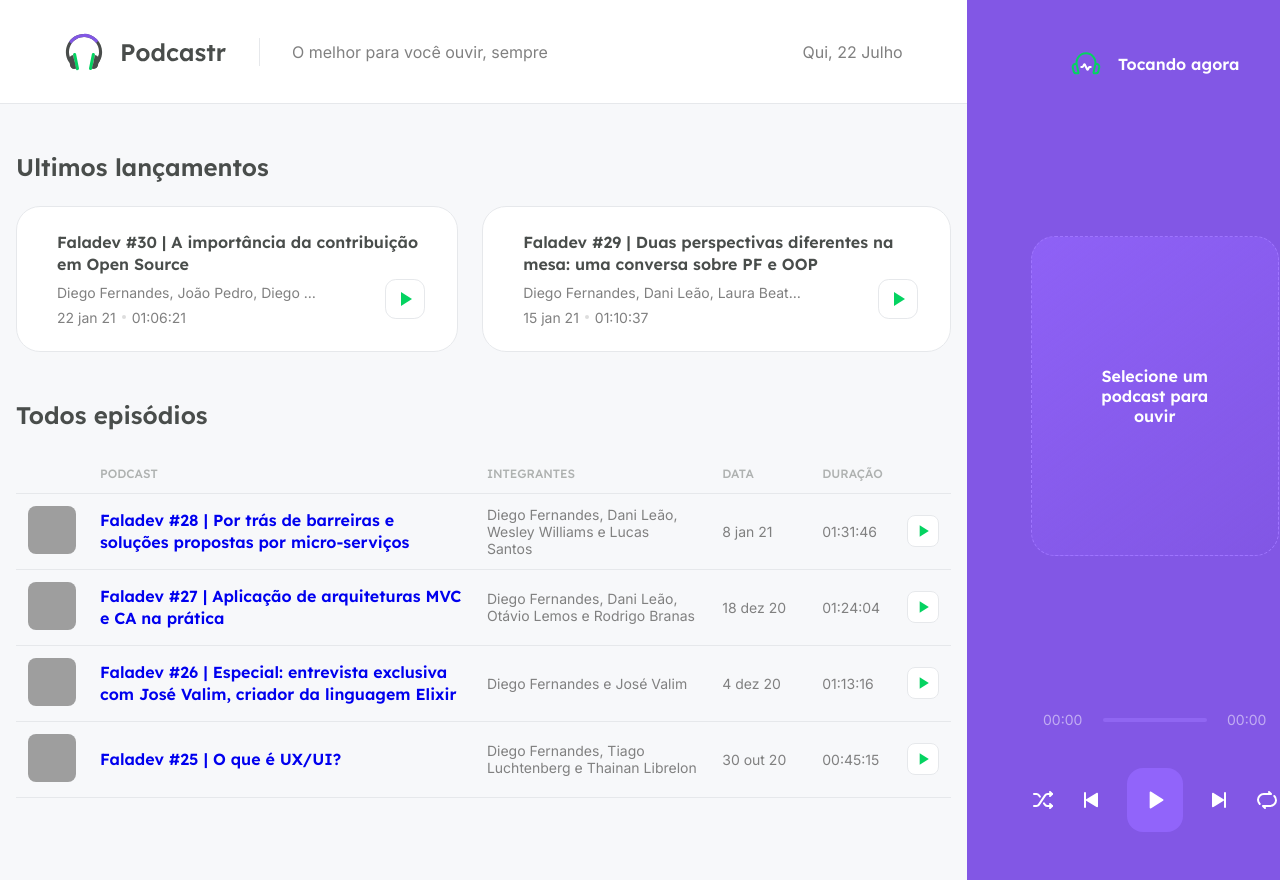
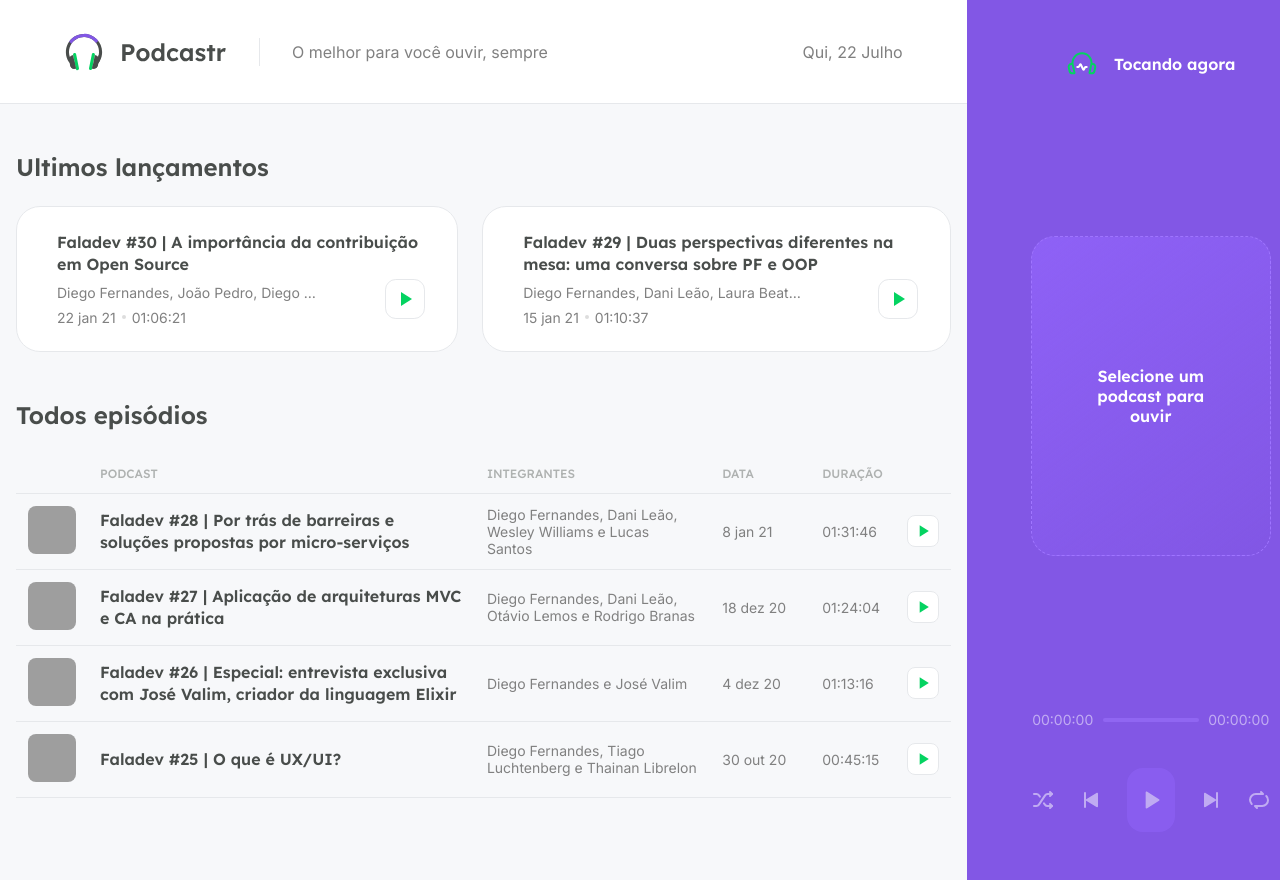
Before and after one commit to santtose/podcastr-next, a Next.js app: page / in a window 1280 px wide. Shown: the top 880 px of the page. Built offline with nearby package versions, Linux system fonts and the light colour scheme; data requests are answered from the project's data file; grey boxes are pictures that could not be loaded.

Commit message:
Controlar o player

```diff
--- a/src/components/Player/index.tsx
+++ b/src/components/Player/index.tsx
@@ -1,20 +1,31 @@
 import Image from 'next/image';
-import { useContext, useRef, useEffect } from 'react';
+import { useRef, useEffect, useState } from 'react';
 import Slider from 'rc-slider';
 import 'rc-slider/assets/index.css';
-import { PlayerContext } from '../../contexts/PlayerContext';
+import { usePlayer } from '../../contexts/PlayerContext';
 import styles from './styles.module.scss';
+import { convertDurationToTimeString } from '../../utils/convertDurationToTimeString';
 
 export function Player() {
   const audioRef = useRef<HTMLAudioElement>(null);
+  const [progress, setProgress] = useState(0);
 
   const {
     episodeList,
     currentEpisodeIndex,
     isPlaying,
+    isLooping,
     togglePlay,
-    setPlayingState
-  } = useContext(PlayerContext);
+    setPlayingState,
+    playNext,
+    playPrevious,
+    hasPrevious,
+    hasNext,
+    toggleLoop,
+    toggleShuffle,
+    isShuffling,
+    clearPlayerState
+  } = usePlayer();
 
   useEffect(() => {
     if (!audioRef.current) {
@@ -27,6 +38,27 @@
       audioRef.current.pause();
     }
   }, [isPlaying]);
+
+  function setupProgressListener() {
+    audioRef.current.currentTime = 0;
+
+    audioRef.current.addEventListener('timeupdate', () => {
+      setProgress(Math.floor(audioRef.current.currentTime));
+    });
+  }
+
+  function handleSeek(amount: number) {
+    audioRef.current.currentTime = amount;
+    setProgress(amount);
+  }
+
+  function handleEpisodeEnded() {
+    if (hasNext) {
+      playNext();
+    } else {
+      clearPlayerState();
+    }
+  }
 
   const episode = episodeList[currentEpisodeIndex]
 
@@ -56,10 +88,13 @@
 
       <footer className={!episode ? styles.empty : ''}>
         <div className={styles.progress}>
-          <span>00:00</span>
+        <span>{convertDurationToTimeString(progress)}</span>
           <div className={styles.slider}>
             { episode ? (
               <Slider
+                max={episode.duration}
+                value={progress}
+                onChange={handleSeek}
                 trackStyle={{ backgroundColor: '#04d361' }}
                 railStyle={{ backgroundColor: '#9f75ff' }}
                 handleStyle={{ borderColor: '#04d361', borderWidth: 4 }}
@@ -68,7 +103,7 @@
               <div className={styles.emptySlider} />
             )}
           </div>
-          <span>00:00</span>
+          <span>{convertDurationToTimeString(episode?.duration ?? 0)}</span>
         </div>
 
         { episode && (
@@ -76,17 +111,25 @@
             src={episode.url}
             ref={audioRef}
             autoPlay
+            onEnded={handleEpisodeEnded}
+            loop={isLooping}
             onPlay={() => setPlayingState(true)} // Pra botoes de play/pause do teclado - muda o botao
             onPause={() => setPlayingState(false)}
+            onLoadedMetadata={setupProgressListener}
           />
 
         ) }
 
         <div className={styles.buttons}>
-          <button type="button" disabled={!episode}>
+          <button
+            type="button"
+            disabled={!episode || episodeList.length === 1}
+            onClick={toggleShuffle}
+            className={isShuffling ? styles.isActive : ''}
+          >
             <img src="/shuffle.svg" alt="Embaralhar" />
           </button>
-          <button type="button" disabled={!episode}>
+          <button type="button" onClick={playPrevious} disabled={!episode || !hasPrevious}>
             <img src="/play-previous.svg" alt="Tocar anterior" />
           </button>
           <button
@@ -101,10 +144,14 @@
             }
           </button>
 
-          <button type="button" disabled={!episode}>
+          <button type="button" onClick={playNext} disabled={!episode || !hasNext}>
             <img src="/play-next.svg" alt="Tocar próxima" />
           </button>
-          <button type="button" disabled={!episode}>
+          <button
+            type="button"
+            onClick={toggleLoop}
+            className={isLooping ? styles.isActive : ''}
+            disabled={!episode}>
             <img src="/repeat.svg" alt="Repetir" />
           </button>
         </div>
--- a/src/components/Player/styles.module.scss
+++ b/src/components/Player/styles.module.scss
@@ -1,6 +1,6 @@
 .playerContainer {
   padding: 3rem 4rem;
-  width: 23.5rem;
+  width: 23rem;
   height: 110vh;
 
   background: var(--purple-500);
@@ -106,10 +106,19 @@
 
     &:disabled {
       cursor: default;
+      opacity: 0.5;
     }
 
     &:hover:not(:disabled) {
       filter: brightness(0.7);
+    }
+
+    &.isActive {
+      filter: invert(0.35) sepia(1) saturate(3) hue-rotate(100deg);
+    }
+
+    &.isActive:hover {
+      filter: brightness(0.6) invert(0.35) sepia(1) saturate(3) hue-rotate(100deg);
     }
 
     &.playButton {
--- /dev/null
+++ b/src/contexts/PlayerContext.tsx
@@ -0,0 +1,124 @@
+import { createContext, useState, ReactNode, useContext } from 'react';
+
+type Episode = {
+  title: string;
+  members: string;
+  thumbnail: string;
+  duration: number;
+  url:string;
+};
+
+type PlayerContexData = {
+  episodeList: Episode[];
+  currentEpisodeIndex: number;
+  isPlaying: boolean;
+  play: (episode: Episode) => void;
+  playList: (list: Episode[], index: number) => void;
+  playNext: () => void;
+  playPrevious: () => void;
+  setPlayingState: (state: boolean) => void;
+  togglePlay: () => void;
+  hasNext: boolean;
+  hasPrevious: boolean;
+  toggleLoop: () => void;
+  isLooping: boolean;
+  isShuffling: boolean;
+  toggleShuffle: () => void;
+  clearPlayerState: () => void;
+};
+
+export const PlayerContext = createContext({} as PlayerContexData);
+
+type PlayerContextProviderProps = {
+  children: ReactNode;
+}
+
+export function PlayerContextProvider({ children }: PlayerContextProviderProps) {
+  const [episodeList, setEpisodeList] = useState([]);
+  const [currentEpisodeIndex, setCurrentEpisodeIndex] = useState(0);
+  const [isPlaying, setIsPlaying] = useState(false);
+  const [isLooping, setIsLooping] = useState(false);
+  const [isShuffling, setIsShuffling] = useState(false);
+
+  function play(episode: Episode) {
+    setEpisodeList([episode]);
+    setCurrentEpisodeIndex(0);
+    setIsPlaying(true);
+  }
+
+  function playList(list: Episode[], index: number) {
+    setEpisodeList(list);
+    setCurrentEpisodeIndex(index);
+    setIsPlaying(true);
+  }
+
+  function togglePlay() {
+    setIsPlaying(!isPlaying);
+  }
+
+  function toggleLoop() {
+    setIsLooping(!isLooping);
+  }
+
+  function toggleShuffle() {
+    setIsShuffling(!isShuffling);
+  }
+
+  function setPlayingState(state: boolean) {
+    setIsPlaying(state);
+  }
+
+  function clearPlayerState() {
+    setEpisodeList([]);
+    setCurrentEpisodeIndex(0);
+  }
+
+  const hasPrevious = currentEpisodeIndex > 0;
+  const hasNext = isShuffling || (currentEpisodeIndex + 1) < episodeList.length;
+
+  function playNext() {
+    if (isShuffling) {
+      const nextRandomEpisodeIndex = Math.floor(Math.random() * episodeList.length)
+
+      setCurrentEpisodeIndex(nextRandomEpisodeIndex);
+
+    } else if (hasNext) {
+      setCurrentEpisodeIndex(currentEpisodeIndex + 1);
+    }
+  }
+
+  function playPrevious() {
+    if (hasPrevious) {
+      setCurrentEpisodeIndex(currentEpisodeIndex - 1);
+    }
+  }
+
+  return (
+    <PlayerContext.Provider
+      value={{
+        episodeList,
+        currentEpisodeIndex,
+        play,
+        isPlaying,
+        playList,
+        playNext,
+        playPrevious,
+        togglePlay,
+        setPlayingState,
+        hasNext,
+        hasPrevious,
+        isLooping,
+        toggleLoop,
+        toggleShuffle,
+        isShuffling,
+        clearPlayerState
+      }}>
+      {children}
+    </PlayerContext.Provider>
+
+  )
+}
+
+export const usePlayer = () => {
+  return useContext(PlayerContext);
+}
--- a/src/pages/_app.tsx
+++ b/src/pages/_app.tsx
@@ -1,32 +1,13 @@
-import { useState } from 'react';
 import { Header } from '../components/Header';
 import { Player } from '../components/Player';
-import { PlayerContext } from '../contexts/PlayerContext';
+import { PlayerContextProvider } from '../contexts/PlayerContext';
 
 import styles from '../styles/app.module.scss';
 import '../styles/global.scss';
 
 function MyApp({ Component, pageProps }) {
-  const [episodeList, setEpisodeList] = useState([]);
-  const [currentEpisodeIndex, setCurrentEpisodeIndex] = useState(0);
-  const [isPlaying, setIsPlaying] = useState(false);
-
-  function play(episode) {
-    setEpisodeList([episode]);
-    setCurrentEpisodeIndex(0);
-    setIsPlaying(true);
-  }
-
-  function togglePlay() {
-    setIsPlaying(!isPlaying);
-  }
-
-  function setPlayingState(state: boolean) {
-    setIsPlaying(state);
-  }
-
-  return (
-    <PlayerContext.Provider value={{ episodeList, currentEpisodeIndex, play, isPlaying, togglePlay, setPlayingState }}>
+ return(
+   <PlayerContextProvider>
       <div className={styles.wrapper}>
         <main>
           <Header />
@@ -34,7 +15,7 @@
         </main>
         <Player />
       </div>
-    </PlayerContext.Provider>
+    </PlayerContextProvider>
   );
 }
 
--- a/src/pages/_document.tsx
+++ b/src/pages/_document.tsx
@@ -7,6 +7,8 @@
         <Head>
           <link rel="preconnect" href="https://fonts.gstatic.com" />
           <link href="https://fonts.googleapis.com/css2?family=Inter&family=Lexend:wght@500;600&display=swap" rel="stylesheet" />
+
+          <link rel="shortcut icon" href="/favicon.png" type="image/png" />
         </Head>
         <body>
           <Main />
--- a/src/pages/home.module.scss
+++ b/src/pages/home.module.scss
@@ -136,7 +136,7 @@
       }
 
       a {
-        columns: var(--gray-800);
+        color: var(--gray-800);
         font-family: Lexend, sans-serif;
         font-weight: 600;
         text-decoration: none;
--- a/src/pages/index.tsx
+++ b/src/pages/index.tsx
@@ -1,14 +1,14 @@
 import { GetStaticProps } from "next"
 import Image from 'next/image';
 import Link from 'next/link';
+import Head from 'next/head';
 import { format, parseISO } from 'date-fns';
 import ptBR from 'date-fns/locale/pt-BR';
 import { api } from "../services/api";
 import { convertDurationToTimeString } from "../utils/convertDurationToTimeString";
 
 import styles from './home.module.scss';
-import { useContext } from "react";
-import { PlayerContext } from "../contexts/PlayerContext";
+import { usePlayer } from "../contexts/PlayerContext";
 
 type Episode = {
   id: string;
@@ -27,15 +27,22 @@
 }
 
 export default function Home({ latestEpisodes, allEpisodes }: HomeProps) {
-  const { play } = useContext(PlayerContext);
+  const { playList } = usePlayer();
+
+  const episodeList = [...latestEpisodes, ...allEpisodes];
 
   return (
     <div className={styles.homepage}>
+
+      <Head>
+        <title>Home | Podcastr</title>
+      </Head>
+
       <section className={styles.latestEpisodes}>
         <h2>Ultimos lançamentos</h2>
 
         <ul>
-          {latestEpisodes.map(episode => {
+          {latestEpisodes.map((episode, index) => {
             return (
               <li key={episode.id}>
                 <Image
@@ -56,7 +63,7 @@
                   <span>{episode.durationAsString}</span>
                 </div>
 
-                <button type="button" onClick={() => play(episode)}>
+                <button type="button" onClick={() => playList(episodeList, index)}>
                   <img src="/play-green.svg" alt="Tocar episódio" />
                 </button>
               </li>
@@ -81,7 +88,7 @@
 
           </thead>
           <tbody>
-            {allEpisodes.map(episode => {
+            {allEpisodes.map((episode, index) => {
               return (
                 <tr key={episode.id}>
                   <td style={{ width: 72 }}>
@@ -102,7 +109,7 @@
                   <td style={{ width: 100 }}>{episode.publishedAt}</td>
                   <td>{episode.durationAsString}</td>
                   <td>
-                    <button type="button">
+                    <button type="button" onClick={() => playList(episodeList, index + latestEpisodes.length)}>
                       <img src="/play-green.svg" alt="Tocar episódio" />
                     </button>
                   </td>
```
Also changed, not shown: src/contexts/PlayerContext.ts (deleted, +0 -20 lines), src/pages/episodes/[slug].tsx (+11 -3 lines).
